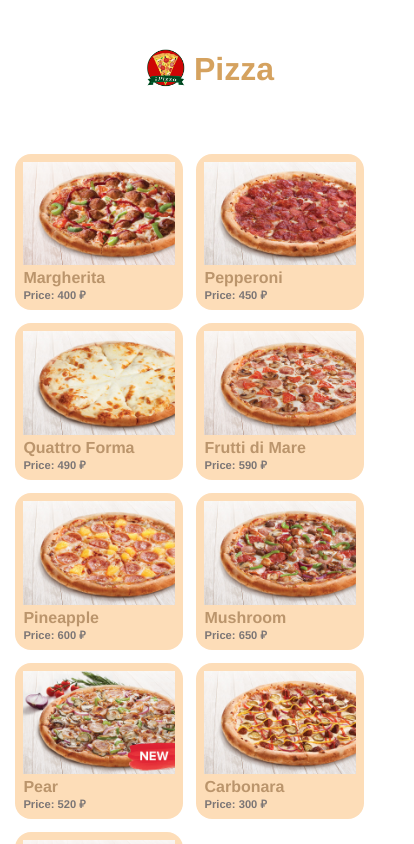
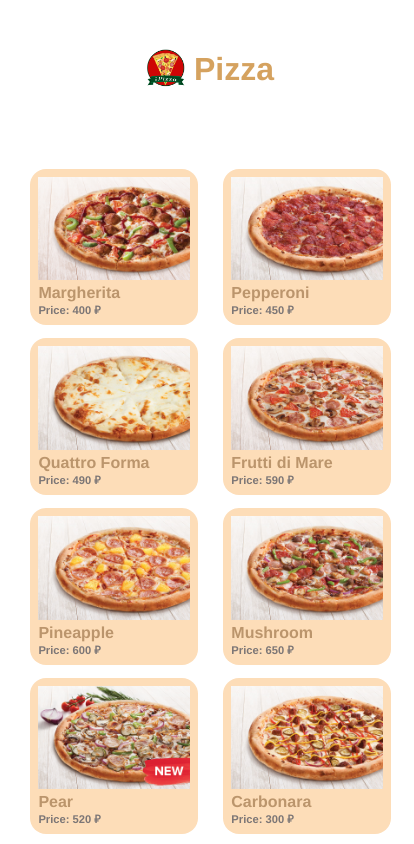
Before and after one commit to pltnv/ordering-pizza-app, a Vue app: page / in a window 390 px wide. Shown: the top 844 px of the page, 414 px wide, since content can reach past the window. Built offline with nearby package versions, Linux system fonts and the light colour scheme.

Commit message:
Wrap bugfix

```diff
--- a/src/App.vue
+++ b/src/App.vue
@@ -11,12 +11,15 @@
 </template>
 
 <style >
+
+
 #app {
   font-family: Helvetica, Arial, sans-serif;
   -webkit-font-smoothing: antialiased;
   -moz-osx-font-smoothing: grayscale;
-  text-align: center;
+  /*text-align: center;*/
   color: #2c3e50;
+
 }
 
 .nav {
--- a/src/views/Home.vue
+++ b/src/views/Home.vue
@@ -54,10 +54,20 @@ export default {
       this.currentOrder = item;
     },
   },
+  // watch: {
+  //   isOrderFormVisible(Value) {
+  //     if (Value = 'true') {
+  //       document.documentElement.style.overflow = "hidden"
+  //     }
+  //     else if (Value = 'false') { document.documentElement.style.overflow = "scroll"}
+  //   }
+  // }
 }
 </script>
 
 <style scoped>
+
+
 .order-modal{
   position: fixed;
   top: 50%;
@@ -65,16 +75,18 @@ export default {
   width: 50%;
   height: auto;
   transform: translate(-50%, -50%);
+  z-index: 100;
 }
 
 .items-list{
   display: flex;
   flex-wrap: wrap;
-  justify-content: flex-start;
+  justify-content: space-between;
   align-content: center;
   align-items: center;
   padding: 0.1rem;
   height: 100%;
+  text-align:center
 }
 
 .items-list__item{
@@ -95,10 +107,9 @@ export default {
   .items-list {
     display: flex;
     flex-wrap: wrap;
-    justify-content: flex-start;
     align-items: center;
     align-content: center;
-    padding: 1px;
+    padding: 1rem;
     width: 100%;
   }
 
@@ -123,6 +134,7 @@ export default {
       width: 100%;
     }
   }
+
 
 /*Стилизация горизонтального отображения*/
 
```
